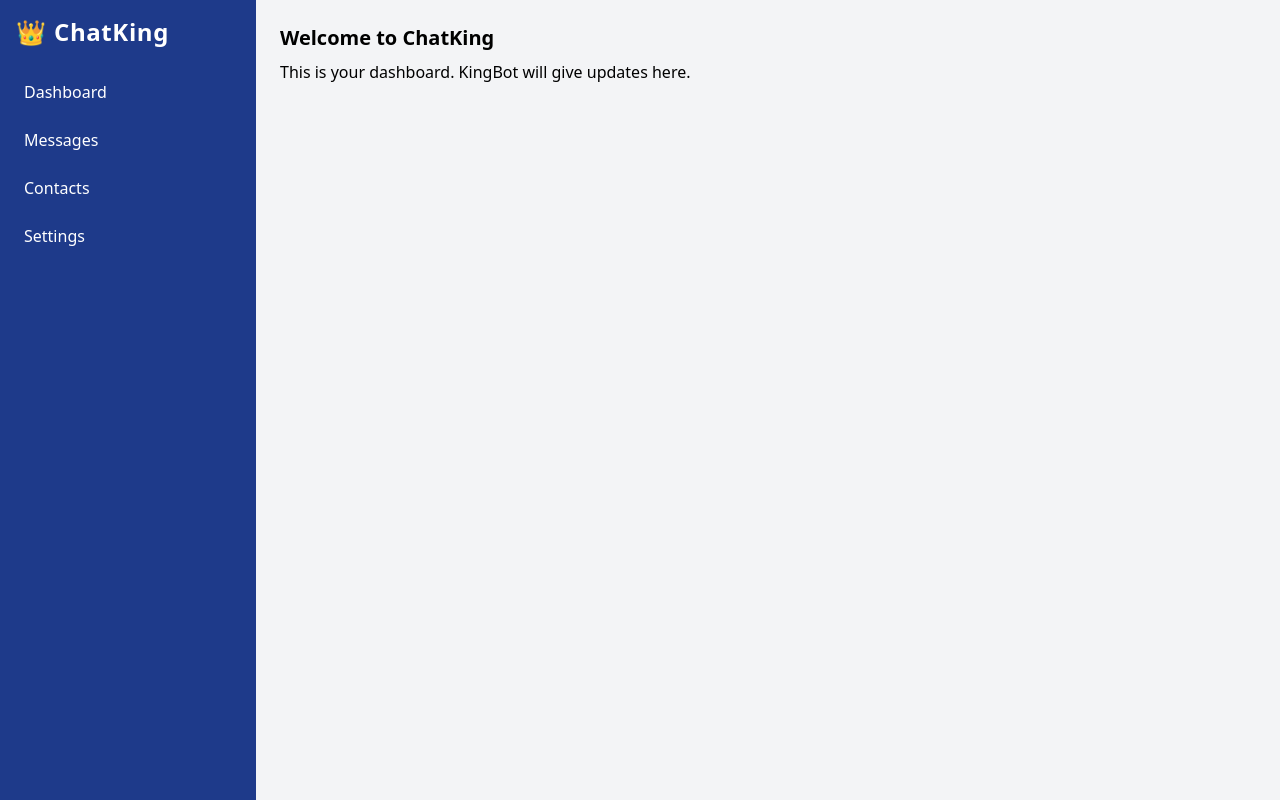
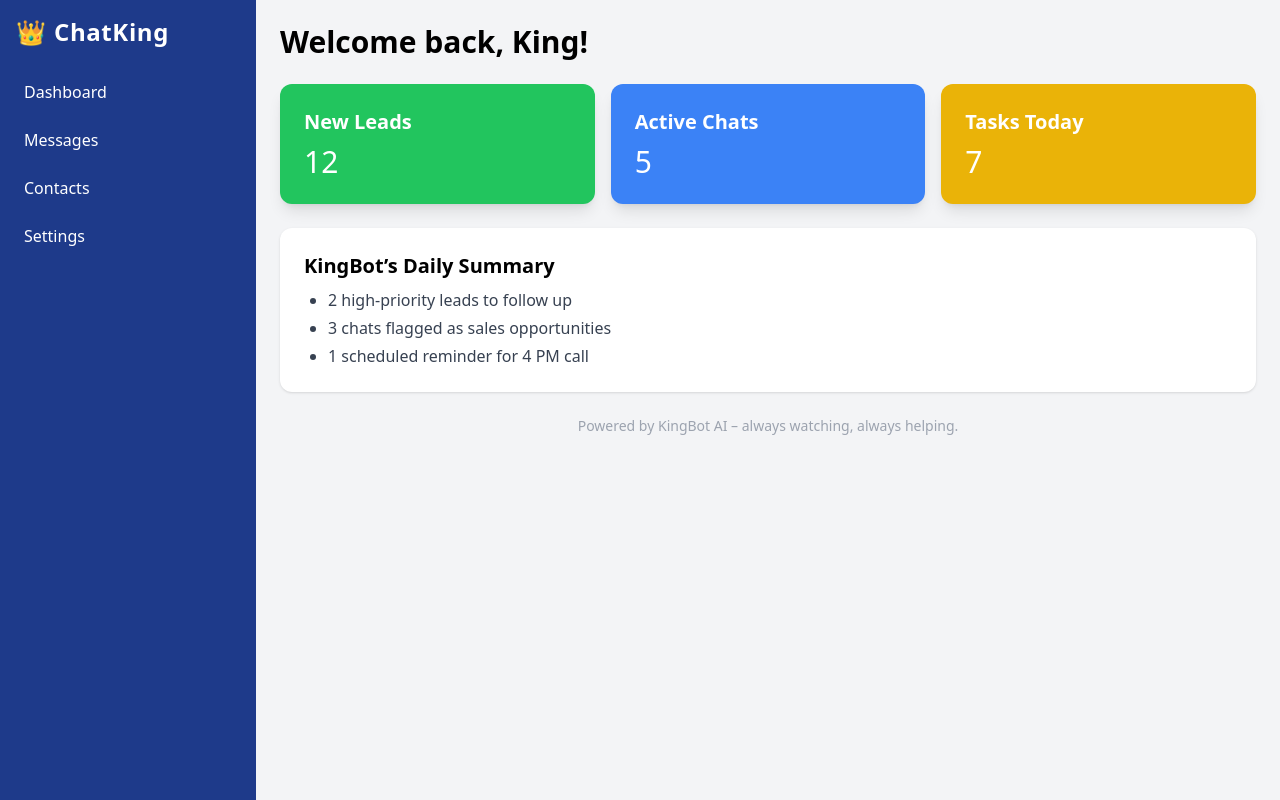
Before and after one commit to jakemcintyre/sb1-kezcrazs, a React (Vite) app: page / in a window 1280 px wide. Built offline with nearby package versions, Linux system fonts and the light colour scheme.

Commit message:
Update App.tsx

```diff
--- a/src/App.tsx
+++ b/src/App.tsx
@@ -43,12 +43,67 @@ export default function App() {
 }
 
 // Page Components
-const Dashboard = () => (
-  <div>
-    <h2 className="text-xl font-semibold mb-2">Welcome to ChatKing</h2>
-    <p>This is your dashboard. KingBot will give updates here.</p>
-  </div>
-);
+import { motion } from 'framer-motion';
+
+const Dashboard = () => {
+  return (
+    <div className="space-y-6">
+      <motion.h2
+        className="text-3xl font-bold"
+        initial={{ opacity: 0, y: -10 }}
+        animate={{ opacity: 1, y: 0 }}
+        transition={{ duration: 0.5 }}
+      >
+        Welcome back, King!
+      </motion.h2>
+
+      {/* Summary Cards */}
+      <div className="grid grid-cols-1 md:grid-cols-3 gap-4">
+        {[
+          { title: 'New Leads', value: '12', color: 'bg-green-500' },
+          { title: 'Active Chats', value: '5', color: 'bg-blue-500' },
+          { title: 'Tasks Today', value: '7', color: 'bg-yellow-500' },
+        ].map((card, i) => (
+          <motion.div
+            key={i}
+            className={`rounded-xl p-6 text-white shadow-lg ${card.color}`}
+            initial={{ opacity: 0, y: 20 }}
+            animate={{ opacity: 1, y: 0 }}
+            transition={{ delay: i * 0.2 }}
+          >
+            <h3 className="text-xl font-semibold">{card.title}</h3>
+            <p className="text-3xl mt-2">{card.value}</p>
+          </motion.div>
+        ))}
+      </div>
+
+      {/* KingBot Overview */}
+      <motion.div
+        className="bg-white rounded-xl shadow p-6"
+        initial={{ opacity: 0, scale: 0.95 }}
+        animate={{ opacity: 1, scale: 1 }}
+        transition={{ delay: 0.8 }}
+      >
+        <h3 className="text-xl font-bold mb-2">KingBot’s Daily Summary</h3>
+        <ul className="list-disc pl-6 text-gray-700 space-y-1">
+          <li>2 high-priority leads to follow up</li>
+          <li>3 chats flagged as sales opportunities</li>
+          <li>1 scheduled reminder for 4 PM call</li>
+        </ul>
+      </motion.div>
+
+      {/* Animated Footer */}
+      <motion.p
+        className="text-center text-sm text-gray-400 mt-10"
+        initial={{ opacity: 0 }}
+        animate={{ opacity: 1 }}
+        transition={{ delay: 1.2 }}
+      >
+        Powered by KingBot AI – always watching, always helping.
+      </motion.p>
+    </div>
+  );
+};
 
 const Messages = () => {
   const [selected, setSelected] = useState<number | null>(null);
```
